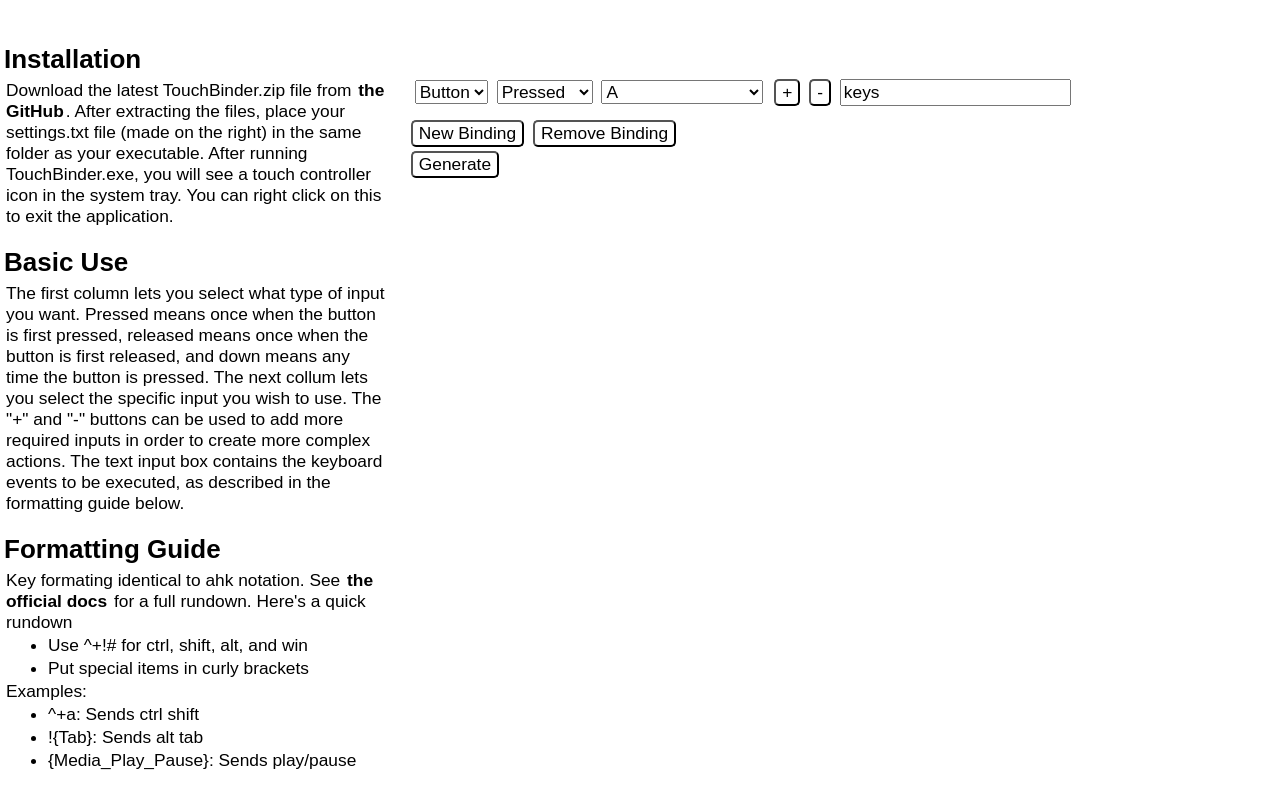
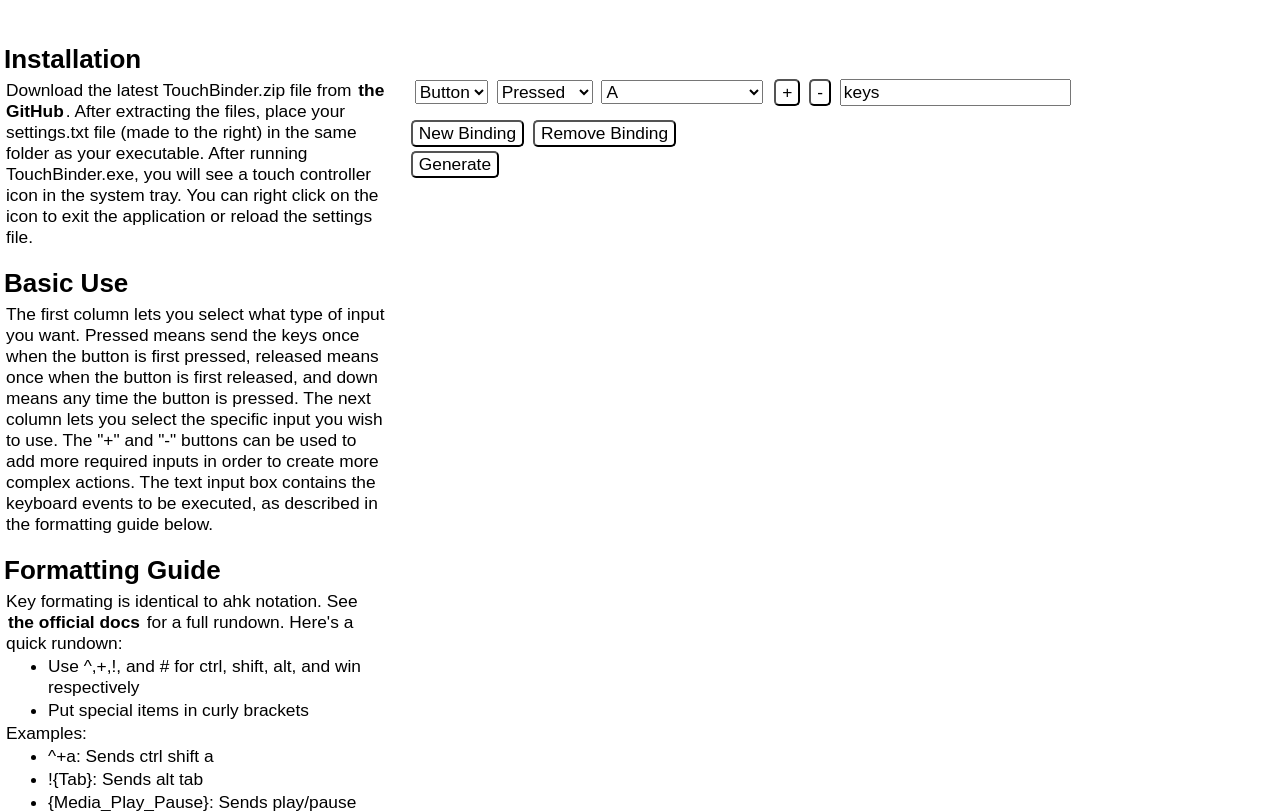
Before and after one commit to Graicc/TouchBinder, a plain HTML site: page docs/index.html in a window 1280 px wide. Drawn offline with Linux system fonts and the light colour scheme.

Commit message:
minor grammer edits

```diff
--- a/docs/index.html
+++ b/docs/index.html
@@ -8,20 +8,30 @@
 <body>
 	<div id="left">
 		<h2>Installation</h2>
-		<p>Download the latest TouchBinder.zip file from <a href="https://github.com/Graicc/TouchBinder/releases/latest">the GitHub</a>. After extracting the files, place your settings.txt file (made on the right) in the same folder as your executable. After running TouchBinder.exe, you will see a touch controller icon in the system tray. You can right click on this to exit the application.</p>
+		<p>Download the latest TouchBinder.zip file from <a href="https://github.com/Graicc/TouchBinder/releases/latest">the GitHub</a>. After extracting the files, place your settings.txt file (made to the right) in the same folder as your executable. After running TouchBinder.exe, you will see a touch controller icon in the system tray. You can right click on the icon to exit the application or reload the settings file.</p>
 
 		<h2>Basic Use</h2>
-		<p>The first column lets you select what type of input you want. Pressed means once when the button is first pressed, released means once when the button is first released, and down means any time the button is pressed. The next collum lets you select the specific input you wish to use. The "+" and "-" buttons can be used to add more required inputs in order to create more complex actions. The text input box contains the keyboard events to be executed, as described in the formatting guide below.</p>
+		<p>
+			The first column lets you select what type of input you want.
+			Pressed means send the keys once when the button is first pressed,
+			released means once when the button is first released,
+			and down means any time the button is pressed.
+			The next column lets you select the specific input you wish to use. The "+" and "-" buttons can be used to add more required inputs in order to create more complex actions.
+			The text input box contains the keyboard events to be executed, as described in the formatting guide below.
+		</p>
 
 		<h2>Formatting Guide</h2>
-		<p>Key formating identical to ahk notation. See <a href="https://www.autohotkey.com/docs/commands/Send.htm">the official docs</a> for a full rundown. Here's a quick rundown</p>
+		<p>
+			Key formating is identical to ahk notation.
+			See <a href="https://www.autohotkey.com/docs/commands/Send.htm">the official docs</a> for a full rundown.
+			Here's a quick rundown:</p>
 		<ul>
-			<li>Use ^+!# for ctrl, shift, alt, and win</li>
+			<li>Use ^,+,!, and # for ctrl, shift, alt, and win respectively</li>
 			<li>Put special items in curly brackets</li>
 		</ul>
 		<p>Examples:</p>
 		<ul>
-			<li>^+a: Sends ctrl shift</li>
+			<li>^+a: Sends ctrl shift a</li>
 			<li>!{Tab}: Sends alt tab</li>
 			<li>{Media_Play_Pause}: Sends play/pause</li>
 		</ul>
```
